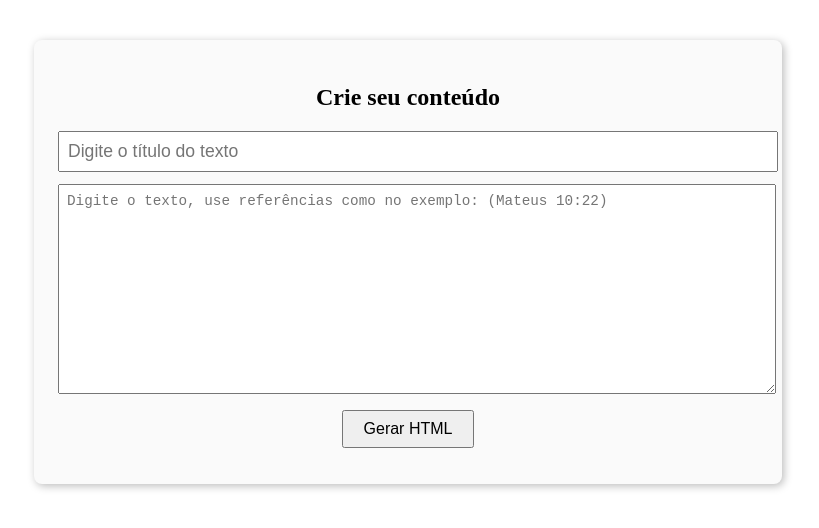
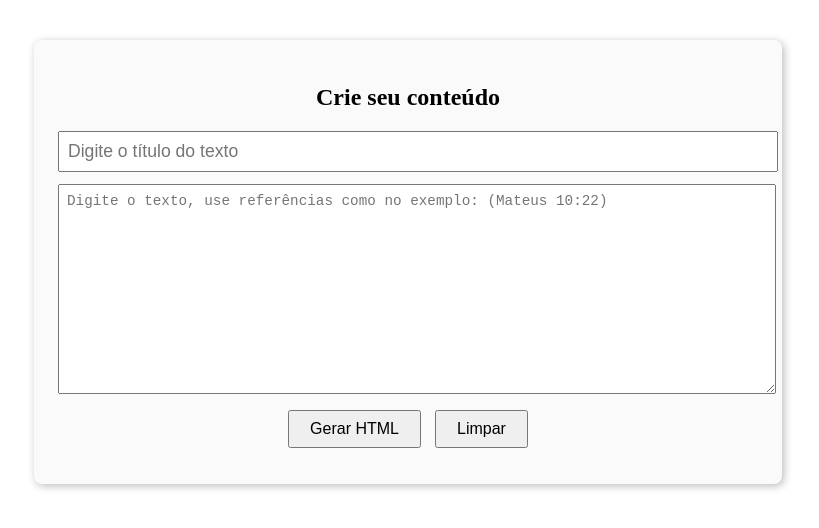
Before and after one commit to inovacaomab/criarHTML, a plain HTML site: page index.html in a window 1280 px wide. Shown: the whole page, without its empty margins (232-1051 px from the left). Drawn offline with Linux system fonts and the light colour scheme.

Commit message:
Update index.html

```diff
--- a/index.html
+++ b/index.html
@@ -14,6 +14,7 @@
         <br>
         <button id="gerar">Gerar HTML</button>
         <a id="baixar" style="display:none;" download="novo.html">Baixar HTML</a>
+        <button id="limpar" type="button" style="margin-left:10px;">Limpar</button>
     </div>
     <script src="gerador.js"></script>
 </body>
```
